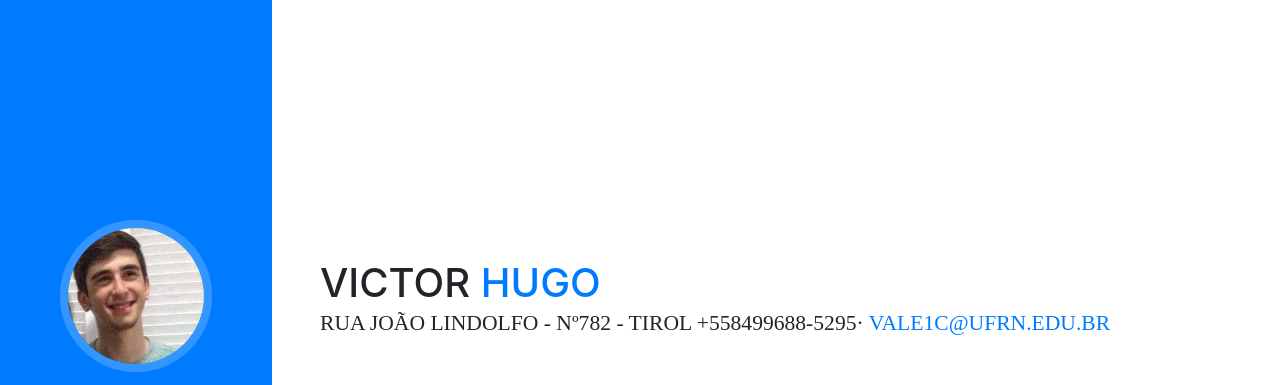
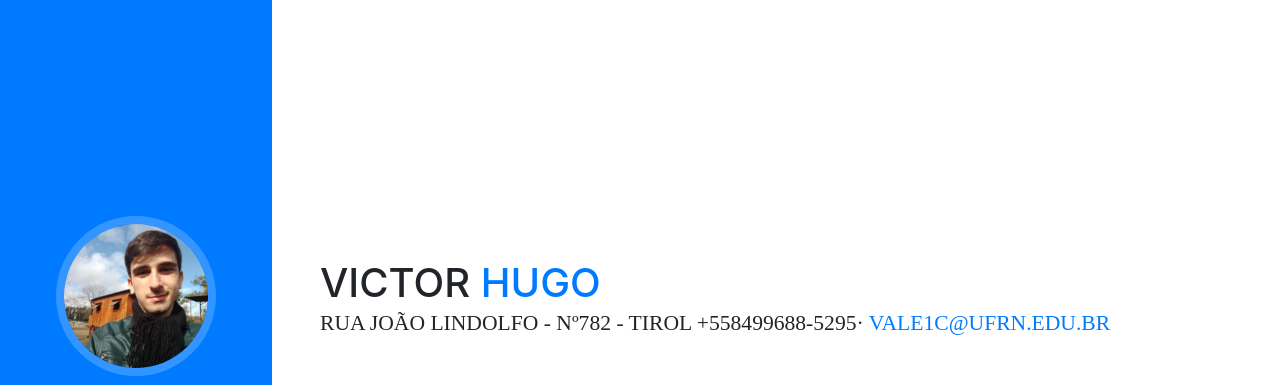
Before and after one commit to victorhugofr/portfolio, a website with bundled scripts: page index.html in a window 1280 px wide. Shown: the top 385 px of the page. Built offline with nearby package versions, Linux system fonts and the light colour scheme; a web font is replaced by a local one.

Commit message:
Update index.html

```diff
--- a/index.html
+++ b/index.html
@@ -31,7 +31,7 @@
       <a class="navbar-brand js-scroll-trigger" href="#page-top">
         <span class="d-block d-lg-none">Start Bootstrap</span>
         <span class="d-none d-lg-block">
-          <img class="img-fluid img-profile rounded-circle mx-auto mb-2" src="img/0.jpg" alt="">
+          <img class="img-fluid img-profile rounded-circle mx-auto mb-2" src="img/1.jpg" alt="">
         </span>
       </a>
       <button class="navbar-toggler" type="button" data-toggle="collapse" data-target="#navbarSupportedContent" aria-controls="navbarSupportedContent" aria-expanded="false" aria-label="Toggle navigation">
```
